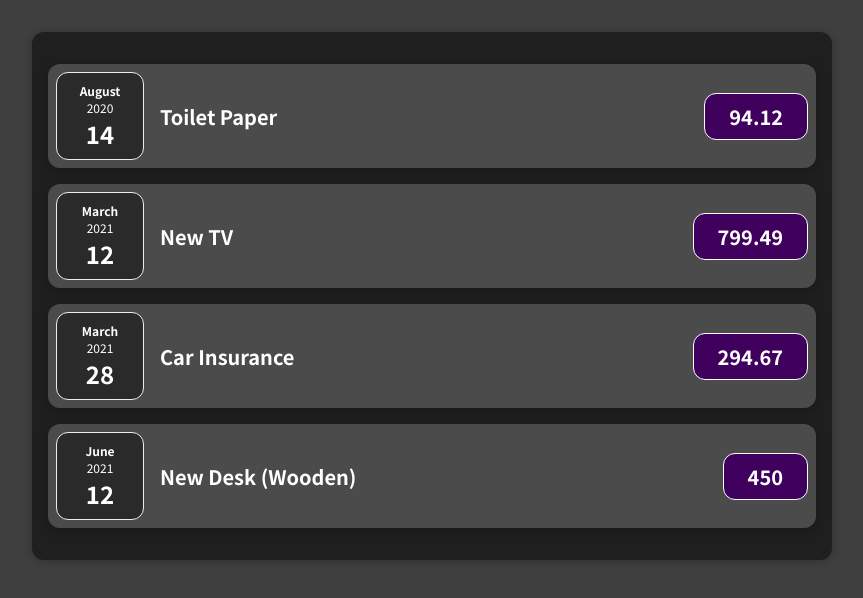
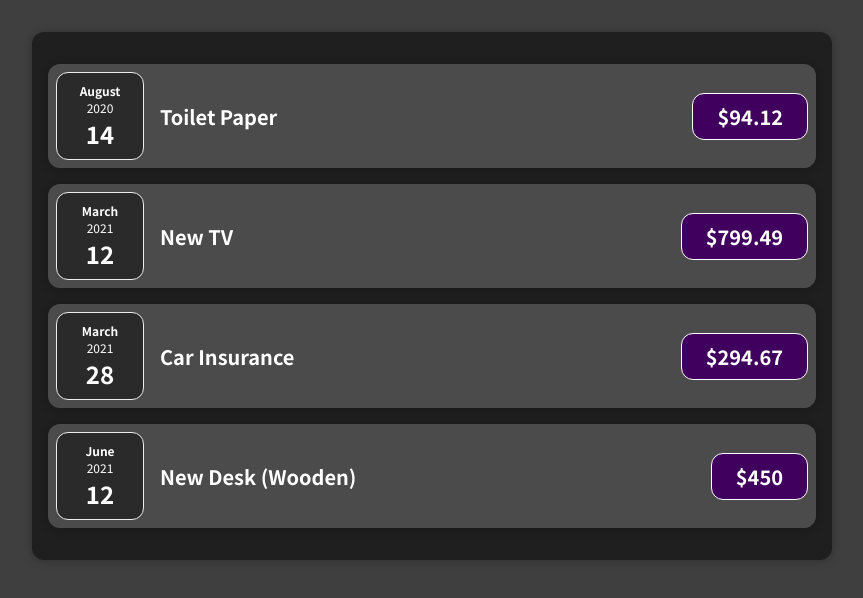
Before and after one commit to Hendrolee/Task-Tracker-Practice, a JavaScript app: page / in a window 1280 px wide. Shown: the top 598 px of the page, without its empty margins (208-1071 px from the left). Built offline with nearby package versions, Linux system fonts and the light colour scheme.

Commit message:
working with Card component as composition

```diff
--- /dev/null
+++ b/src/components/Card.css
@@ -0,0 +1,4 @@
+.card {
+  border-radius: 12px;
+  box-shadow: 0 1px 8px rgba(0, 0, 0, 0.25);
+}
--- /dev/null
+++ b/src/components/Card.js
@@ -0,0 +1,9 @@
+import "./Card.css";
+
+function Card(props) {
+  const classes = "card " + props.className;
+
+  return <div className={classes}>{props.children}</div>;
+}
+
+export default Card;
--- a/src/components/ExpenseItem.css
+++ b/src/components/ExpenseItem.css
@@ -2,10 +2,8 @@
   display: flex;
   justify-content: space-between;
   align-items: center;
-  box-shadow: 0 2px 8px rgba(0, 0, 0, 0.25);
   padding: 0.5rem;
   margin: 1rem 0;
-  border-radius: 12px;
   background-color: #4b4b4b;
 }
 
--- a/src/components/ExpenseItem.js
+++ b/src/components/ExpenseItem.js
@@ -1,15 +1,16 @@
 import ExpenseDate from "./ExpenseDate";
+import Card from "./Card";
 import "./ExpenseItem.css";
 
 function ExpenseItem(props) {
   return (
-    <div className="expense-item">
+    <Card className="expense-item">
       <ExpenseDate date={props.date} />
       <div className="expense-item__description">
         <h2>{props.title}</h2>
-        <div className="expense-item__price">{props.amount}</div>
+        <div className="expense-item__price">${props.amount}</div>
       </div>
-    </div>
+    </Card>
   );
 }
 
--- a/src/components/Expenses.css
+++ b/src/components/Expenses.css
@@ -4,6 +4,4 @@
   margin: 2rem auto;
   width: 50rem;
   max-width: 95%;
-  border-radius: 12px;
-  box-shadow: 0 1px 8px rgba(0, 0, 0, 0.25);
 }
--- a/src/components/Expenses.js
+++ b/src/components/Expenses.js
@@ -1,9 +1,10 @@
 import ExpenseItem from "./ExpenseItem";
+import Card from "./Card";
 import "./Expenses.css";
 
 function Expenses(props) {
   return (
-    <div className="expenses">
+    <Card className="expenses">
       <ExpenseItem
         title={props.items[0].title}
         amount={props.items[0].amount}
@@ -24,7 +25,7 @@ function Expenses(props) {
         amount={props.items[3].amount}
         date={props.items[3].date}
       />
-    </div>
+    </Card>
   );
 }
 
```
